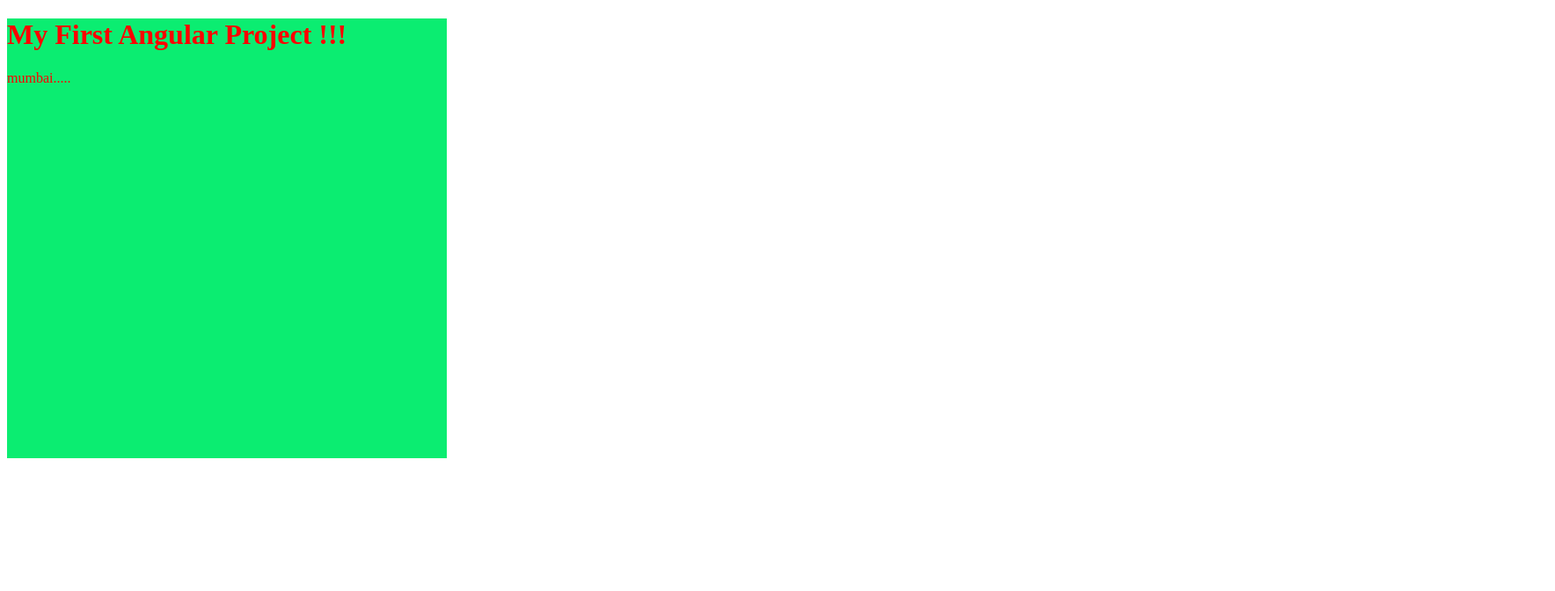
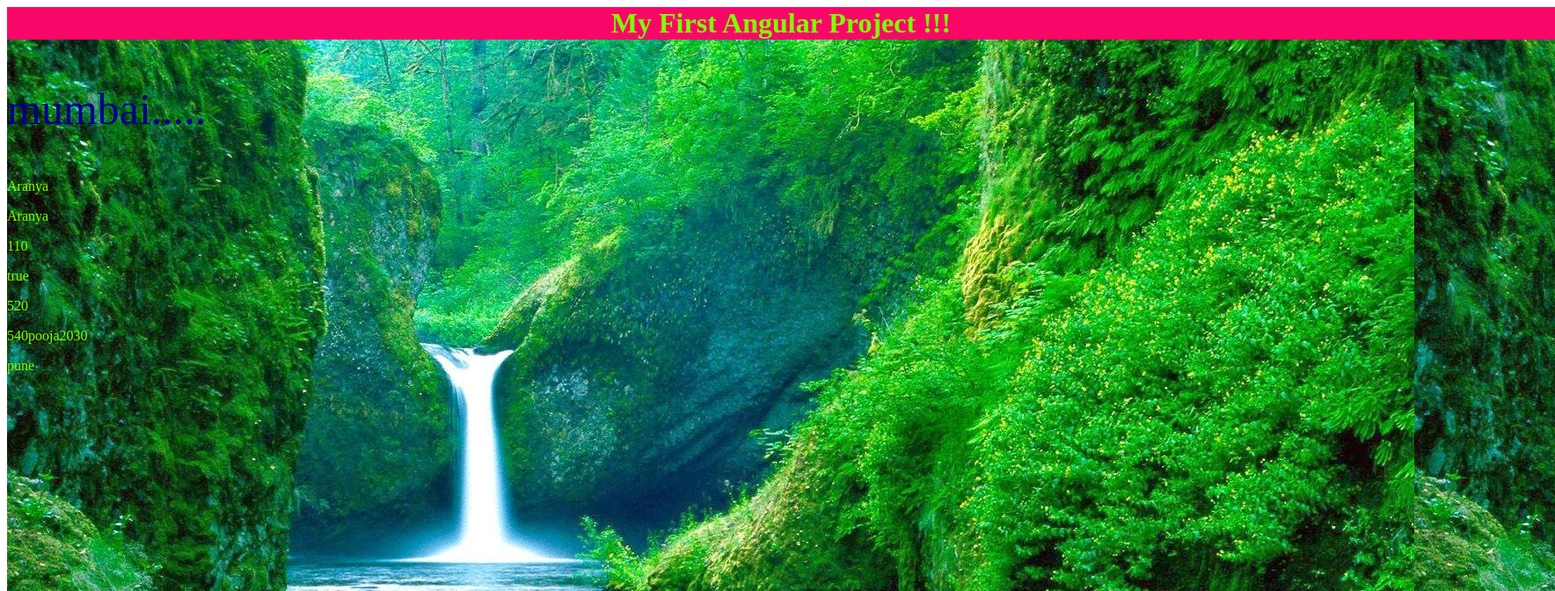
Before and after one commit to kondapooja97/mypracticerepo, an Angular app in the folder Myproject/: page / in a window 1280 px wide. Shown: the top 672 px of the page at 88% size, 1768 px wide, since content can reach past the window. Built offline with nearby package versions, Linux system fonts and the light colour scheme.

Commit message:
string interpolation methods

```diff
--- a/Myproject/src/app/app.component.html
+++ b/Myproject/src/app/app.component.html
@@ -1,5 +1,24 @@
 <!-- first Angular project creation -->
 <div class="main">
-  <h1>My First Angular Project !!!</h1>
-  <p>{{city3}}</p>
+  <div class="navigation-page">
+       <h1 class="title-section">{{title}}</h1>
+  </div>
+  <p class="city-section">{{city3}}</p>
+
+  {{name}}
+  <p>{{name}}</p>
+  <p>{{num1+num2}}</p><!-- can we pass arithmatic expression in string interpolation:yes -->
+
+  <p>{{num1==10}}</p><!-- it will return true or false-->
+
+  <p>{{500+20}}</p>
+
+  <p>{{500+40 +'pooja' + 20+30}}</p><!-- <p>{{typeof(no1)}}</p> In interpolation type of operator will through error -->
+
+  <p>{{learningstringinterpolation()}}</p>
+  <!-- we can function into the ingterpollation -->
+
+ <!-- <p>{{no2 = 600}}</p>assigning value to the property from interpolation is not possible-->
+
+<!-- <p>{{}}</p> Parser Error: Blank expressions are not allowed in interpolated strings -->
 </div>
--- a/Myproject/src/app/app.component.scss
+++ b/Myproject/src/app/app.component.scss
@@ -1,11 +1,25 @@
 // css with class selector.
 .main
 {
-    background-color: rgb(11, 237, 113);
-    height: 500px;
-    width: 500px;
-    color: red;
-    text-shadow: rgb(32, 239, 9);
-    // text-transform: uppercase;
-    // text-decoration: underline;
+    // background-color: rgb(158, 243, 196);
+    height: 800px;
+    width: 110rem;
+    color:chartreuse;
+    background-image: url('/assets/Images/natureimg.jpg');
 }
+
+.title-section
+{
+    margin: auto;
+    text-align: center;
+}
+.city-section
+{
+    font-size: 50px;
+    font-family: cursive;
+    color:darkblue;
+}
+.navigation-page
+{
+    background-color: rgb(249, 7, 104);
+}
--- a/Myproject/src/app/app.component.ts
+++ b/Myproject/src/app/app.component.ts
@@ -6,7 +6,7 @@
   styleUrls: ['./app.component.scss']
 })
 export class AppComponent { //class to write code here
-  title = 'Myproject';
+  title = 'My First Angular Project !!!';
   //let/var/const city = 'pune';
 //any Data type
 //property
@@ -16,9 +16,16 @@
 
  city3 = 'mumbai.....';
 
+ name='Aranya';
+ num1=10;
+ num2=100;
+
   constructor(){}    //to inject dependancies
 
 //life cycle hooks
 
 //functions
+  learningstringinterpolation(){
+      return this.city2;
+  }
 }
```
Also changed, not shown: Myproject/src/assets/Images/natureimg.jpg (added).
